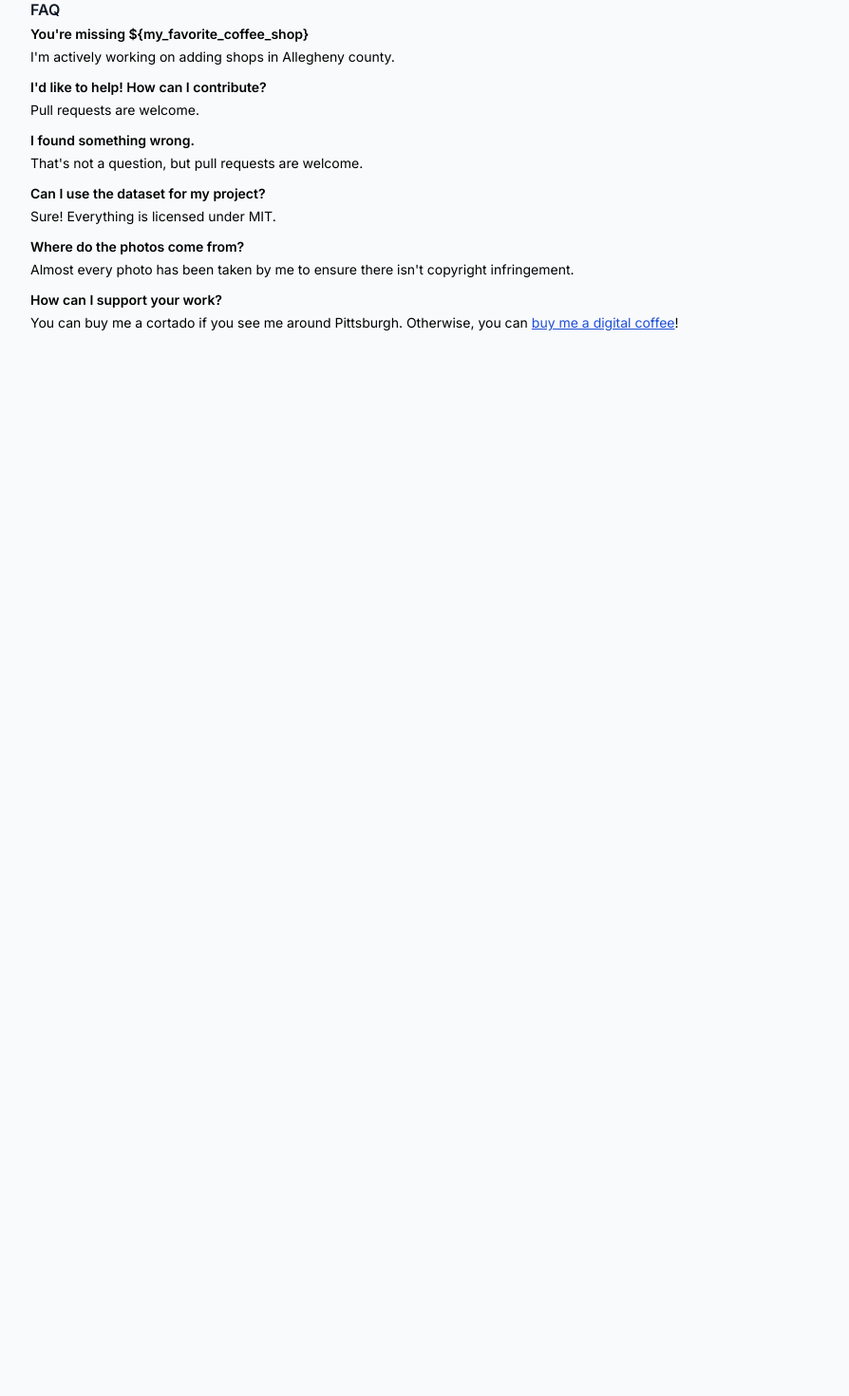
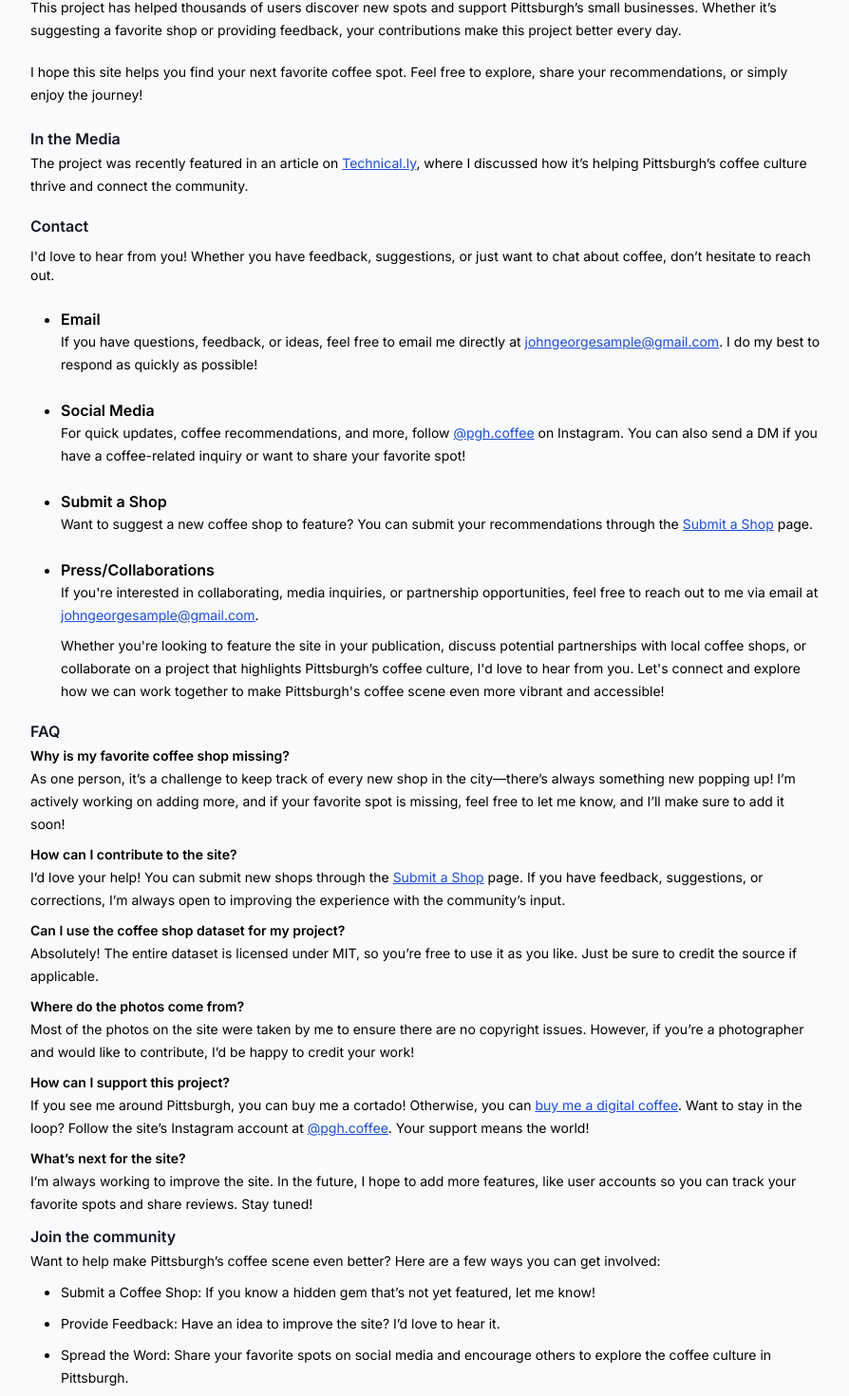
Before and after one commit to Johngeorgesample/pgh-coffee, a Next.js app: page /about in a window 1280 px wide. Shown: the part 256-1726 px from the top of the page at 95% size, without its empty margins (192-1086 px from the left). Before the commit the page ends 800 px from the top, so only its background shows below. Built offline with nearby package versions, Linux system fonts and the light colour scheme.

Commit message:
wip copy

```diff
--- a/app/about/page.tsx
+++ b/app/about/page.tsx
@@ -2,47 +2,201 @@
 
 import Nav from '@/app/components/Nav'
 import QAndA from '@/app/components/QAndA'
+
 export default function About() {
   return (
     <>
       <div className="max-w-4xl mx-auto px-6 md:px-8 mt-16">
         <h1 className="text-base font-semibold leading-7 text-gray-900">About</h1>
         <p className="mt-1 mb-5 text-sm leading-6">
-          This project&apos;s first iteration was a spreadsheet. I tracked what coffee shops I had been to, where I
-          still needed to visit, and general thoughts on my experience. Then I had the thought every developer has had -
-          &quot;what if I turn the niche thing I care about into a side project?&quot;
+          Hi, I’m John-George, a coffee lover and developer from Pittsburgh. For almost a decade, I’ve been captivated
+          by the city’s coffee scene. What started as a personal quest to explore every shop soon became a mission to
+          connect the community and share my discoveries.
+        </p>
+
+        <p className="mt-1 mb-5 text-sm leading-6">
+          This project has helped thousands of users discover new spots and support Pittsburgh’s small businesses.
+          Whether it’s suggesting a favorite shop or providing feedback, your contributions make this project better
+          every day.
+        </p>
+
+        <p className="mt-1 mb-5 text-sm leading-6">
+          I hope this site helps you find your next favorite coffee spot. Feel free to explore, share your
+          recommendations, or simply enjoy the journey!
         </p>
       </div>
 
+      {/* Press Section */}
+      <div className="max-w-4xl mx-auto mb-4 px-6 md:px-8">
+        <h3 className="text-base font-semibold leading-7 text-gray-900">In the Media</h3>
+        <p className="text-sm leading-6">
+          The project was recently featured in an article on{' '}
+          <a
+            className="underline text-blue-700"
+            href="https://technical.ly/software-development/pittsburgh-coffee-shops-interactive-map-open-source/"
+            target="_blank"
+          >
+            Technical.ly
+          </a>
+          , where I discussed how it’s helping Pittsburgh’s coffee culture thrive and connect the community.
+        </p>
+      </div>
+
+      {/* Contact Section */}
+      <div className="max-w-4xl mx-auto mb-4 px-6 md:px-8">
+        <h3 className="text-base font-semibold leading-7 text-gray-900">Contact</h3>
+        <p className="mt-2 text-sm">
+          I'd love to hear from you! Whether you have feedback, suggestions, or just want to chat about coffee, don’t
+          hesitate to reach out.
+        </p>
+
+        <ul className="list-disc ml-8">
+          <li>
+            <div className="mt-6">
+              <p className="font-semibold">Email</p>
+              <p className="text-sm leading-6">
+                If you have questions, feedback, or ideas, feel free to email me directly at{' '}
+                <a href="mailto:johngeorgesample@gmail.com" className="underline text-blue-700">
+                  johngeorgesample@gmail.com
+                </a>
+                . I do my best to respond as quickly as possible!
+              </p>
+            </div>
+          </li>
+
+          <li>
+            <div className="mt-6">
+              <p className="font-semibold">Social Media</p>
+              <p className="text-sm leading-6">
+                For quick updates, coffee recommendations, and more, follow{' '}
+                <a href="https://www.instagram.com/pgh.coffee" target="_blank" className="underline text-blue-700">
+                  @pgh.coffee
+                </a>{' '}
+                on Instagram. You can also send a DM if you have a coffee-related inquiry or want to share your favorite
+                spot!
+              </p>
+            </div>
+          </li>
+
+          <li>
+            <div className="mt-6">
+              <p className="font-semibold">Submit a Shop</p>
+              <p className="text-sm leading-6">
+                Want to suggest a new coffee shop to feature? You can submit your recommendations through the{' '}
+                <a href="/submit-a-shop" className="underline text-blue-700">
+                  Submit a Shop
+                </a>{' '}
+                page.
+              </p>
+            </div>
+          </li>
+
+          <li>
+            <div className="mt-6">
+              <p className="font-semibold">Press/Collaborations</p>
+              <p className="text-sm leading-6">
+                If you're interested in collaborating, media inquiries, or partnership opportunities, feel free to reach
+                out to me via email at{' '}
+                <a href="mailto:johngeorgesample@gmail.com" className="underline text-blue-700">
+                  johngeorgesample@gmail.com
+                </a>
+                .
+              </p>
+              <p className="mt-2 text-sm leading-6">
+                Whether you're looking to feature the site in your publication, discuss potential partnerships with
+                local coffee shops, or collaborate on a project that highlights Pittsburgh’s coffee culture, I'd love to
+                hear from you. Let's connect and explore how we can work together to make Pittsburgh's coffee scene even
+                more vibrant and accessible!
+              </p>
+            </div>
+          </li>
+        </ul>
+      </div>
+
+      {/* FAQ Section */}
       <div className="max-w-4xl mx-auto px-6 md:px-8">
         <h3 className="text-base font-semibold leading-7 text-gray-900">FAQ</h3>
 
         <QAndA
-          question="You're missing ${my_favorite_coffee_shop}"
-          answer="I'm actively working on adding shops in Allegheny county."
+          question="Why is my favorite coffee shop missing?"
+          answer="As one person, it’s a challenge to keep track of every new shop in the city—there’s always something new popping up! I’m actively working on adding more, and if your favorite spot is missing, feel free to let me know, and I’ll make sure to add it soon!"
         />
 
-        <QAndA question="I'd like to help! How can I contribute?" answer="Pull requests are welcome." />
+        <div className="mb-2 text-sm leading-6">
+          <p className="font-semibold">How can I contribute to the site?</p>
+          <p>
+            I’d love your help! You can submit new shops through the{' '}
+            <a className="underline text-blue-700" href="/submit-a-shop">
+              Submit a Shop
+            </a>{' '}
+            page. If you have feedback, suggestions, or corrections, I’m always open to improving the experience with
+            the community’s input.
+          </p>
+        </div>
 
-        <QAndA question="I found something wrong." answer="That's not a question, but pull requests are welcome." />
-
-        <QAndA question="Can I use the dataset for my project?" answer="Sure! Everything is licensed under MIT." />
+        <QAndA
+          question="Can I use the coffee shop dataset for my project?"
+          answer="Absolutely! The entire dataset is licensed under MIT, so you’re free to use it as you like. Just be sure to credit the source if applicable."
+        />
 
         <QAndA
           question="Where do the photos come from?"
-          answer="Almost every photo has been taken by me to ensure there isn't copyright infringement."
+          answer="Most of the photos on the site were taken by me to ensure there are no copyright issues. However, if you’re a photographer and would like to contribute, I’d be happy to credit your work!"
         />
 
         <div className="mb-2 text-sm leading-6">
-          <p className="font-semibold">How can I support your work?</p>
+          <p className="font-semibold">How can I support this project?</p>
           <p>
-            You can buy me a cortado if you see me around Pittsburgh. Otherwise, you can{' '}
+            If you see me around Pittsburgh, you can buy me a cortado! Otherwise, you can{' '}
             <a className="underline text-blue-700" href="https://buymeacoffee.com/johngeorgesample" target="_blank">
               buy me a digital coffee
             </a>
-            !
+            . Want to stay in the loop? Follow the site’s Instagram account at{' '}
+            <a className="underline text-blue-700" href="https://www.instagram.com/pgh.coffee/" target="_blank">
+              @pgh.coffee
+            </a>
+            . Your support means the world!
           </p>
         </div>
+
+        <div className="mb-2 text-sm leading-6">
+          <p className="font-semibold">What’s next for the site?</p>
+          <p>
+            I’m always working to improve the site. In the future, I hope to add more features, like user accounts so
+            you can track your favorite spots and share reviews. Stay tuned!
+          </p>
+        </div>
+      </div>
+      {/* Press Section */}
+      <div className="max-w-4xl mx-auto mb-4 px-6 md:px-8">
+        <h3 className="text-base font-semibold leading-7 text-gray-900">Join the community</h3>
+        <p className="text-sm leading-6">
+          Want to help make Pittsburgh’s coffee scene even better? Here are a few ways you can get involved:
+        </p>
+        <ul className="list-disc ml-8">
+          <li>
+            <div className="mt-2">
+              <p className="text-sm leading-6">
+                Submit a Coffee Shop: If you know a hidden gem that’s not yet featured, let me know!
+              </p>
+            </div>
+          </li>
+          <li>
+            <div className="mt-2">
+              <p className="text-sm leading-6">
+                Provide Feedback: Have an idea to improve the site? I’d love to hear it.
+              </p>
+            </div>
+          </li>
+          <li>
+            <div className="mt-2">
+              <p className="text-sm leading-6">
+                Spread the Word: Share your favorite spots on social media and encourage others to explore the coffee
+                culture in Pittsburgh.
+              </p>
+            </div>
+          </li>
+        </ul>
       </div>
     </>
   )
```
